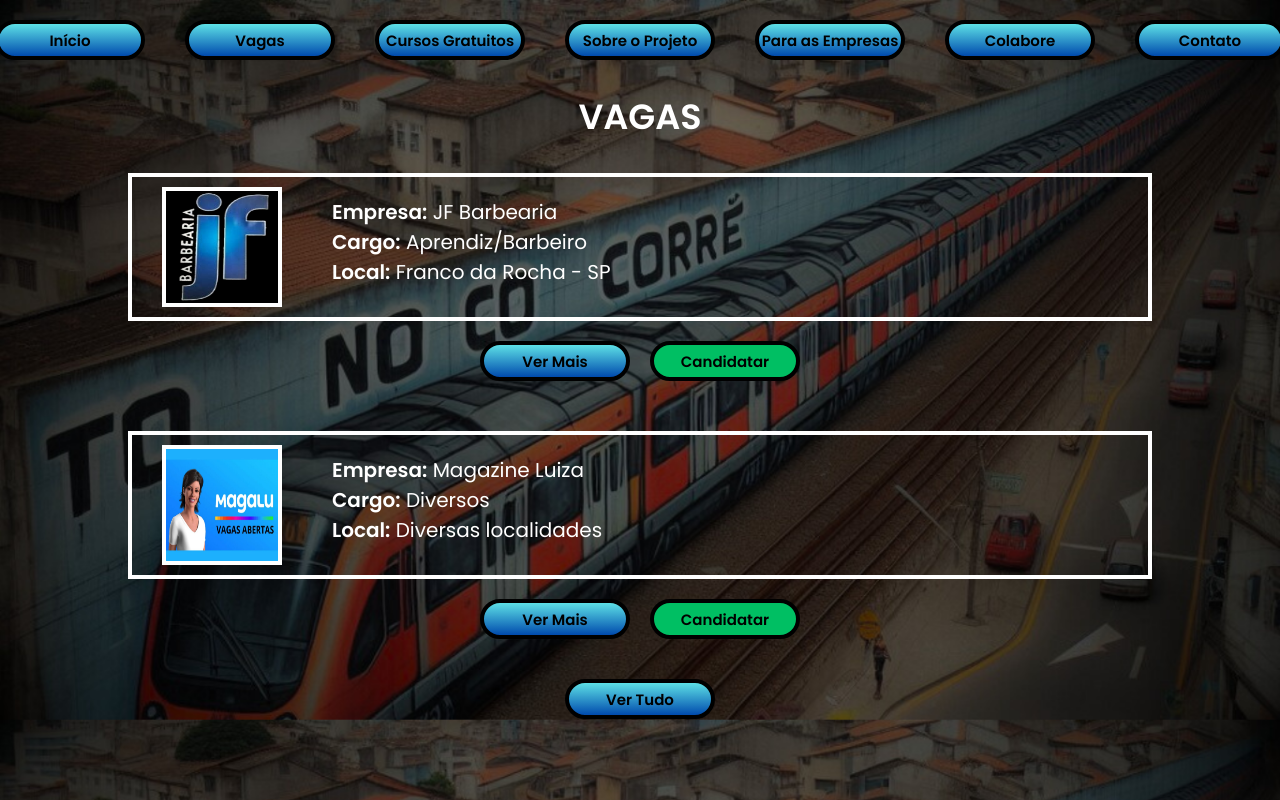
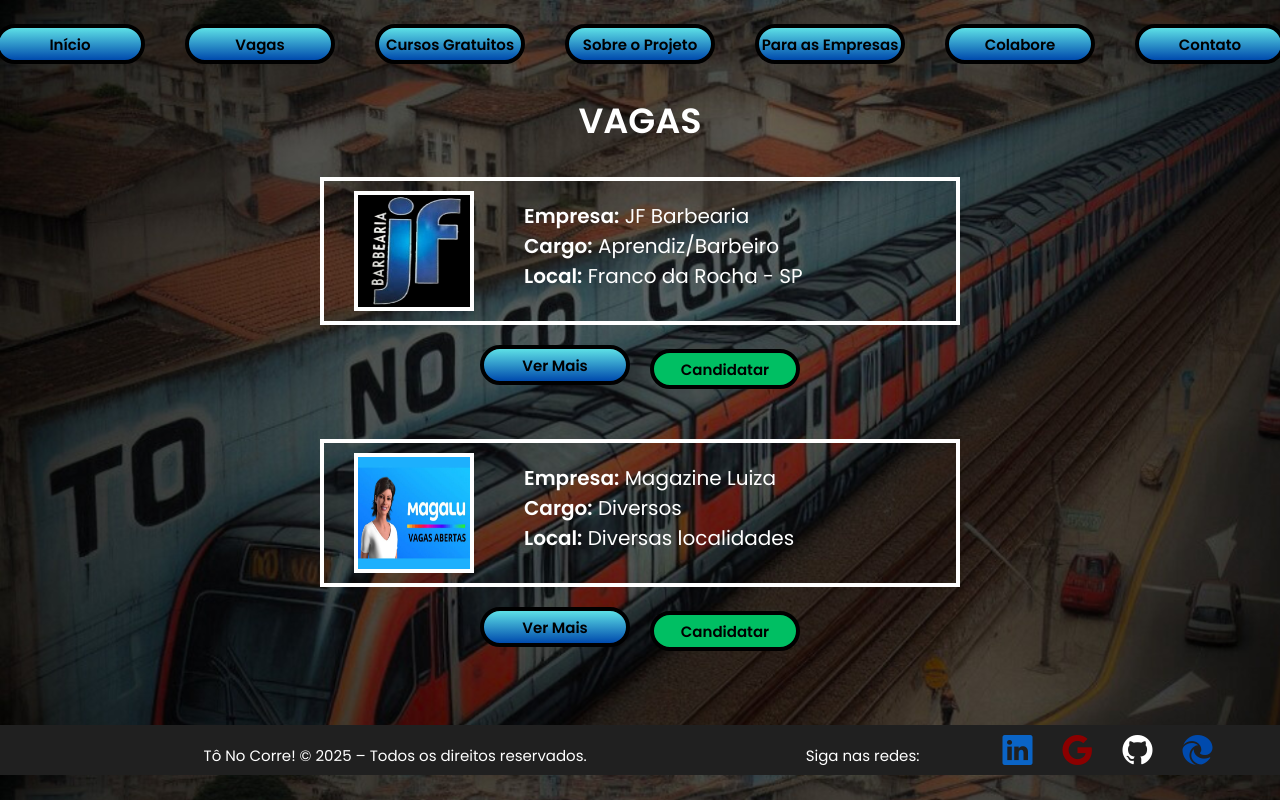
Before and after one commit to FelipeAugustoFialho/ToNoCorre-Vagas, a plain HTML site: page index.html in a window 1280 px wide. Drawn offline with nearby package versions, Linux system fonts and the light colour scheme.

Commit message:
adicionando footer

```diff
--- a/index.html
+++ b/index.html
@@ -6,6 +6,7 @@
     <meta name="viewport" content="width=device-width, initial-scale=1.0">
     <title>Tô no Corre - Vagas</title>
     <link href="style.css" rel="stylesheet">
+     <link rel="stylesheet" href="https://cdn.jsdelivr.net/npm/bootstrap-icons@1.11.3/font/bootstrap-icons.min.css">
 
 
 </head>
@@ -71,11 +72,28 @@
 
 
     </div>
-    <button class="showAll">Ver Tudo</button>
+
+
+
+    <footer>
+        <p class="pFooter">Tô No Corre! © 2025 – Todos os direitos reservados.</p>
+        <p class="pFooter">Siga nas redes:</p>
+        <a href="https://www.linkedin.com/company/to-no-corre/" target="_blank"><i class="bi bi-linkedin"></i></a>
+
+        <a href="mailto:tonocorre.oficial@gmail.com?subject=
+        Assunto do email">
+            <i class="bi bi-google"></i></a>
+        <a href="https://github.com/FelipeAugustoFialho" target="_blank"> <i class="bi bi-github"></i></a>
+
+        <a href="https://felipeaugustofialho.github.io/Portfolio/" target="_blank"> <i
+                class="bi bi-browser-edge"></i></a>
+    </footer>
 
 
 
     <script src="script.js"></script>
+
+
 </body>
 
 </html>
--- a/style.css
+++ b/style.css
@@ -87,9 +87,9 @@
     display: flex;
     flex-wrap: wrap;
     justify-content: center;
-
-
-    width: 80vw;
+    height: 59vh;
+    width: 50vw;
+    margin-bottom: 76px;
 
 }
 .vaga1{
@@ -169,6 +169,52 @@
     font-weight: bolder;
 }
 
+footer {
+    color: #FFFFFF;
+    display: flex;
+    justify-content: center;
+    font-size: 30px;
+    gap: 30px;
+    height: 50px;
+    background-color: #202020;
+
+
+
+
+}
+
+
+.pFooter {
+
+    font-size: 15px;
+    justify-content: center;
+    color: #FFFFFF;
+    margin-top: 19px;
+    margin-left: 136px;
+    margin-right: 53px;
+    font-family: Poppins;
+}
+a{
+    margin-top: 4px;
+}
+
+.bi-linkedin {
+    color: rgb(10, 100, 198);
+}
+
+.bi-google {
+    color: darkred;
+}
+
+.bi-github {
+
+    color: #FFFFFF;
+
+}
+
+.bi-browser-edge {
+    color: #004aad;
+}
 
 
 @media screen and (max-width: 700px){
```
